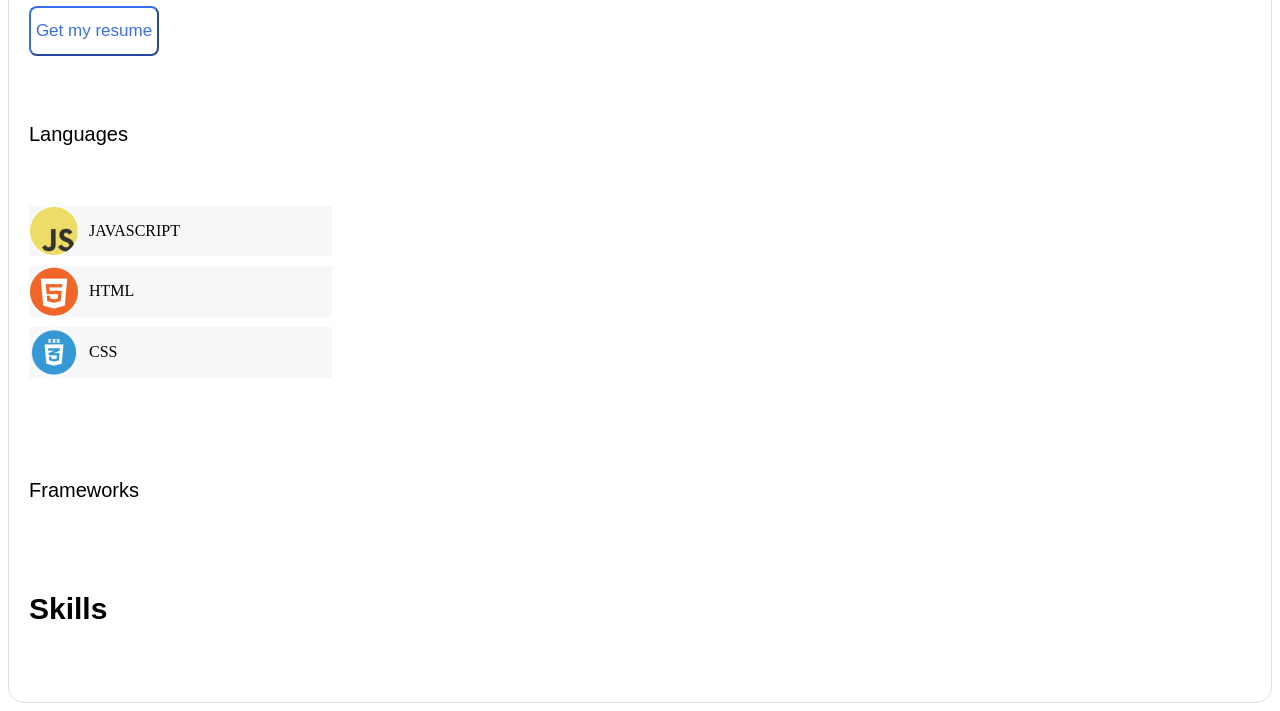
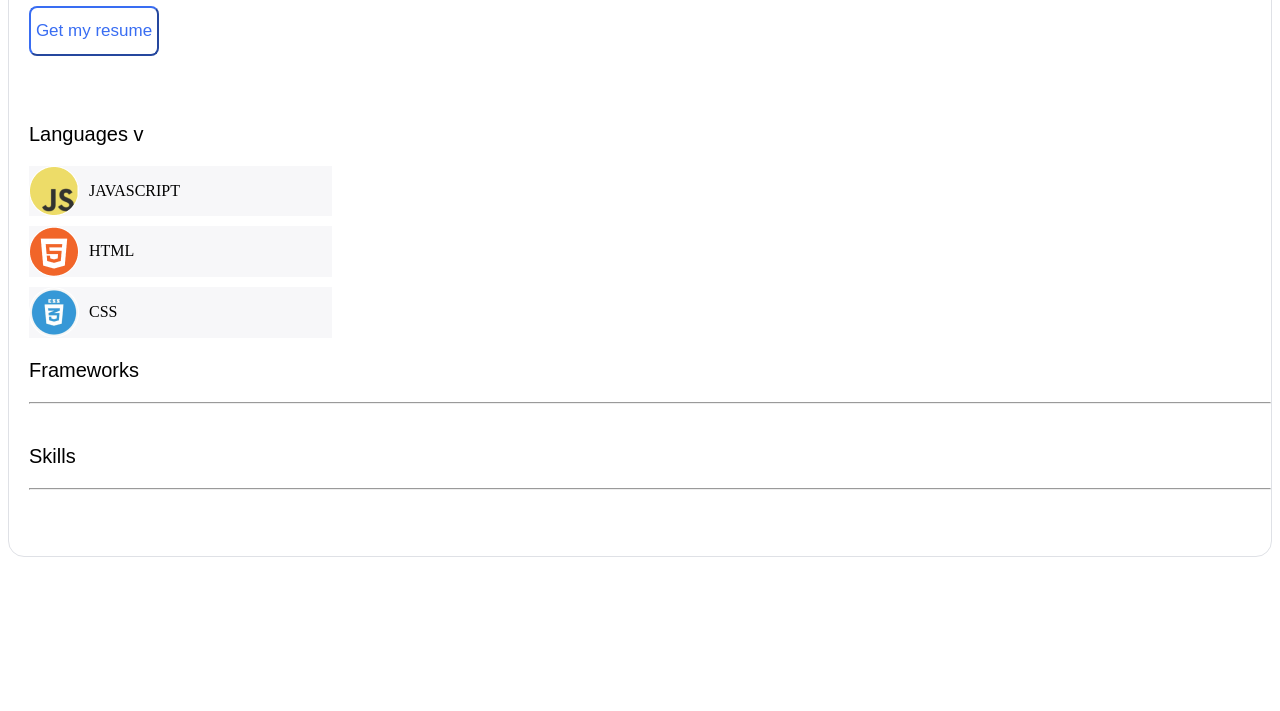
Before and after one commit to tasnimulhasan07/skel-new, a website: page index.html in a window 1280 px wide. Shown: the part 3594-4305 px from the top of the page. After the commit the page ends 4159 px from the top, so only its background shows below. Drawn offline with Linux system fonts and the light colour scheme.

Commit message:
fix alignement issues
fix alignments issues

```diff
--- a/index.html
+++ b/index.html
@@ -239,7 +239,7 @@
                 <li>
                   <ul>
                     <li class="lang">
-                      <p class="">Languages</p>
+                      <p class="">Languages          v</p>
                     </li>
                   </ul>
                   <ul class="my-lang">
@@ -259,9 +259,11 @@
                 </li>
                 <li class="frameworks">
                   <p class="">Frameworks</p>
+                  <hr>
                 </li>
                 <li class="skills">
-                  <h2> Skills </h2>
+                  <p> Skills </p>
+                  <hr>
                 </li>
               </ul>
             </div>
--- a/styles.css
+++ b/styles.css
@@ -619,7 +619,6 @@ section.about {
   font-weight: 500;
   font-size: 20px;
   line-height: 24px;
-  padding-bottom: 40px;
 }
 
 .my-lang {
@@ -653,13 +652,11 @@ section.about {
 }
 
 .frameworks {
-  padding-top: 80px;
   font-family: 'poppins', sans-serif;
   font-style: normal;
   font-weight: 500;
   font-size: 20px;
   line-height: 24px;
-  padding-bottom: 40px;
 }
 
 .skills {
```
